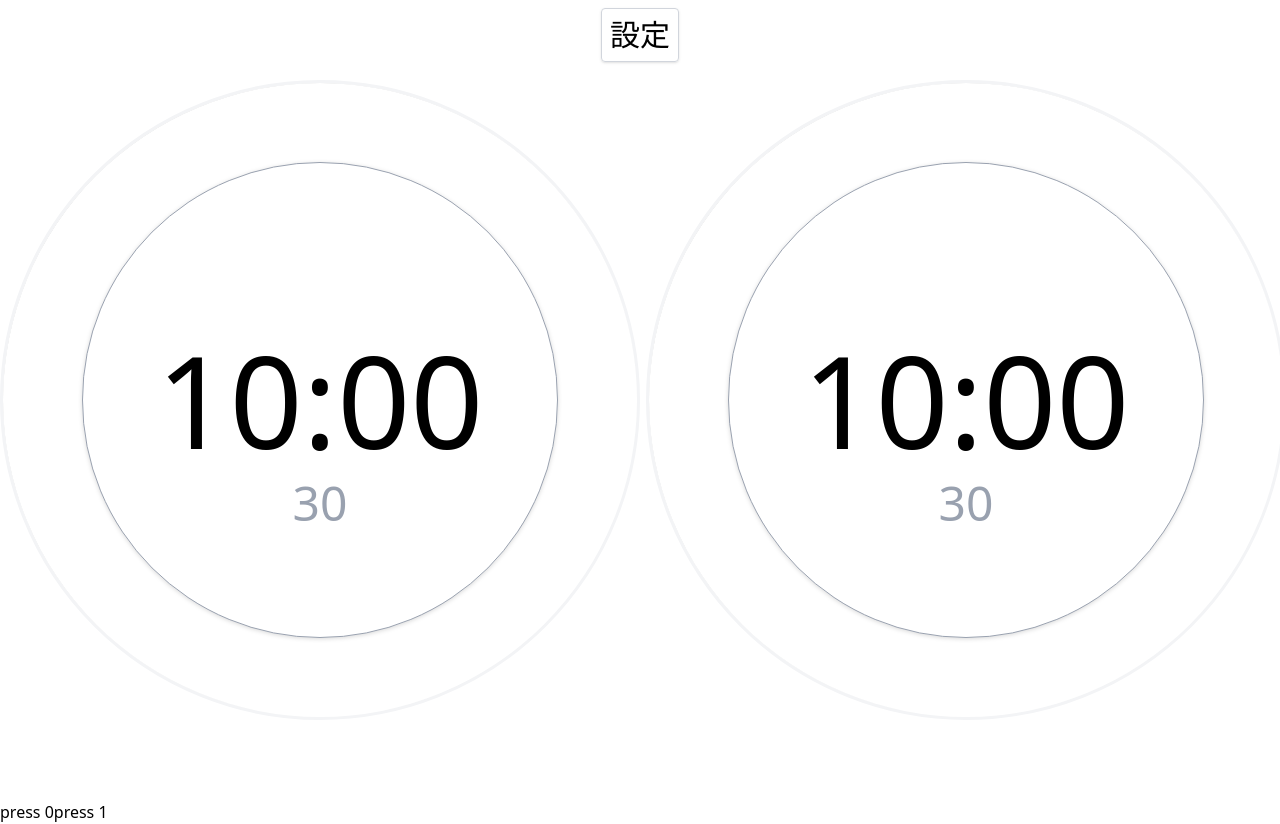
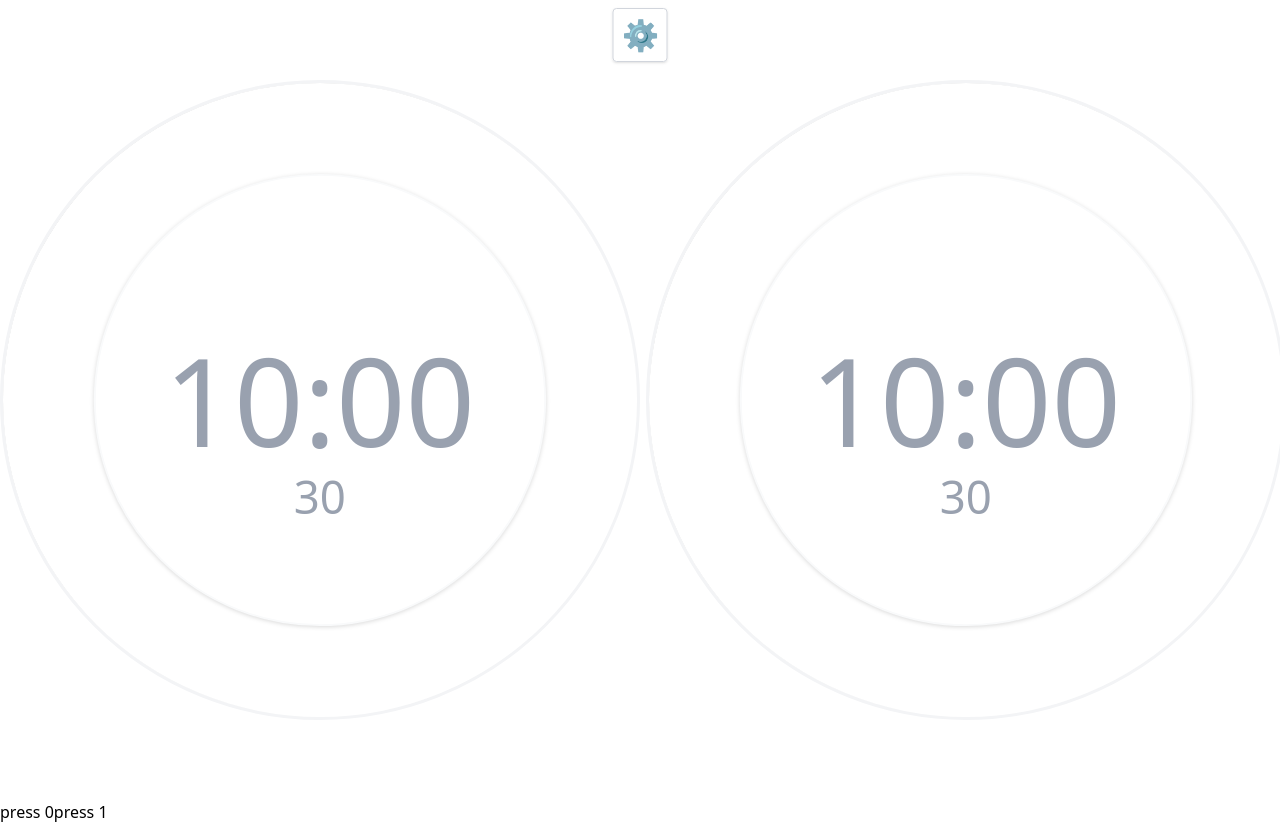
Before and after one commit to l-zch/shogi-clock, a Vue app: page /#/single in a window 1280 px wide. Built offline with nearby package versions, Linux system fonts and the light colour scheme.

Commit message:
UI improvement

```diff
--- a/src/components/clock_single/TimeControlPanel.vue
+++ b/src/components/clock_single/TimeControlPanel.vue
@@ -1,9 +1,9 @@
 <template>
     <Button
-        class="absolute text-sm lg:text-3xl sm:text-xl left-1/2 top-2 -translate-x-1/2"
+        class="absolute text-2xl lg:text-3xl left-1/2 top-2 -translate-x-1/2"
         ref="setting-button"
         @click="pause()"
-        >{{ clock_status == "running" ? "暫停" : "設定" }}</Button
+        >{{ clock_status == "running" ? "⏸" : "⚙" }}</Button
     >
     <Modal :activator="setting_button" v-model="modal">
         <Divider
@@ -13,12 +13,7 @@
             v-if="clock_status == 'paused'"
             >暫停中</Divider
         >
-        <div
-            :class="[
-                'relative flex flex-col',
-                clock_status == 'paused' ? 'bg-white' : '',
-            ]"
-        >
+        <div :class="['relative flex flex-col', mask ? 'bg-white' : '']">
             <div
                 class="absolute w-full h-full backdrop-blur-xs bg-white/80 text-center content-center text-2xl font-light z-1 border-1 border-gray-200 text-gray-400"
                 v-if="mask"
--- a/src/components/shared/Timer.vue
+++ b/src/components/shared/Timer.vue
@@ -24,22 +24,27 @@
             </div>
             <div
                 :class="[
-                    ' border-1 aspect-square bg-white h-[75%] rounded-full drop-shadow-sm m-auto z-1 transition-all grid grid-rows-3 place-items-center font-thin',
+                    'border-2 aspect-square bg-white h-[75%] rounded-full m-auto z-1 transition-all grid grid-rows-3 place-items-center font-thin',
                     timeout
-                        ? 'border-red-500 border-10 md:border-20'
+                        ? 'border-red-500 border-15 md:border-20'
                         : alarm
                         ? 'border-red-500 border-5'
-                        : 'border-gray-400',
+                        : is_running
+                        ? 'border-gray-600'
+                        : 'border-gray-50',
+                    is_running ? 'drop-shadow-lg' : 'drop-shadow-sm scale-95',
                 ]"
             >
                 <div
                     :class="[
-                        'text-4xl sm:text-7xl md:text-8xl lg:text-9xl transition-all red-200 row-start-2',
+                        'text-4xl sm:text-6xl md:text-8xl lg:text-9xl transition-all red-200 row-start-2',
                         timeout
-                            ? 'text-red-500 sm:font-bold font-bold'
+                            ? 'text-red-500 font-bold sm:font-normal'
                             : alarm
                             ? 'text-red-500 font-normal scale-130'
-                            : 'text-black',
+                            : is_running
+                            ? 'text-black'
+                            : 'text-gray-400',
                     ]"
                 >
                     {{ timeout ? "時間切" : time_string(remaining_time) }}
```
